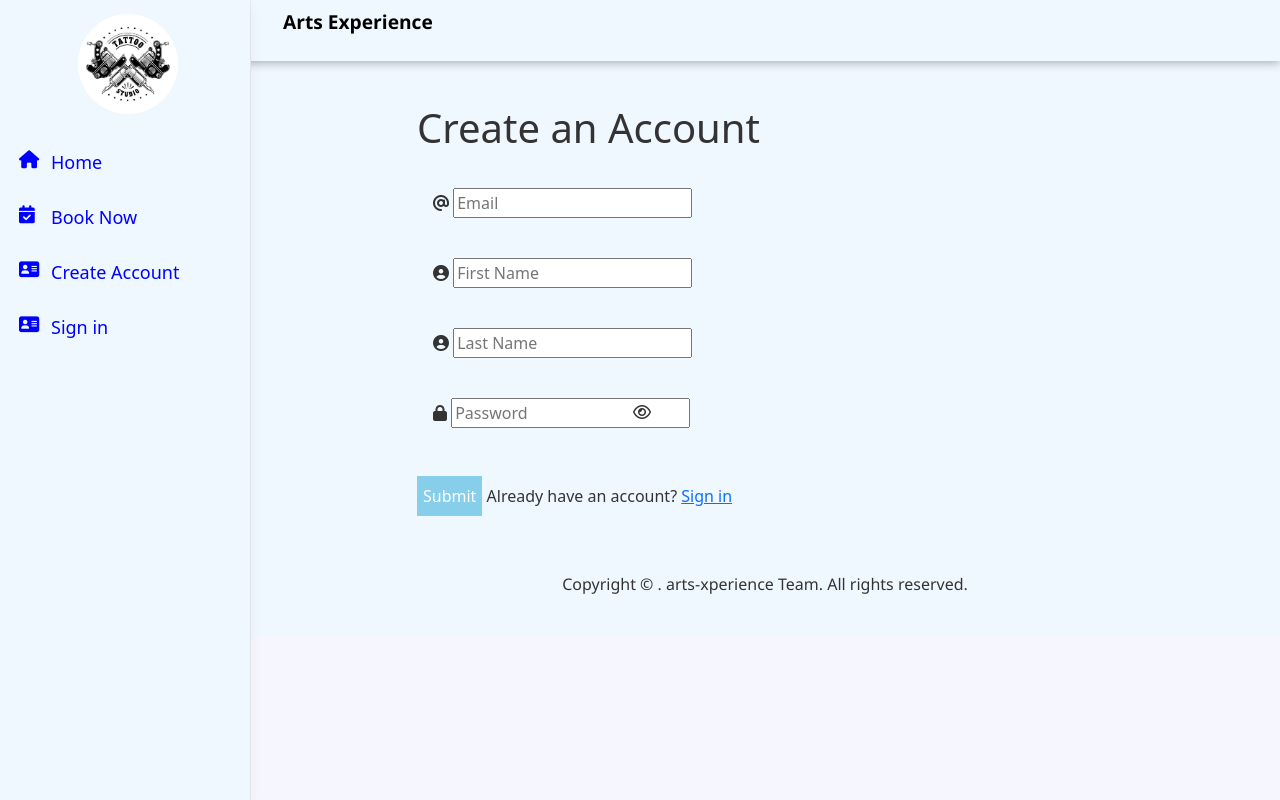
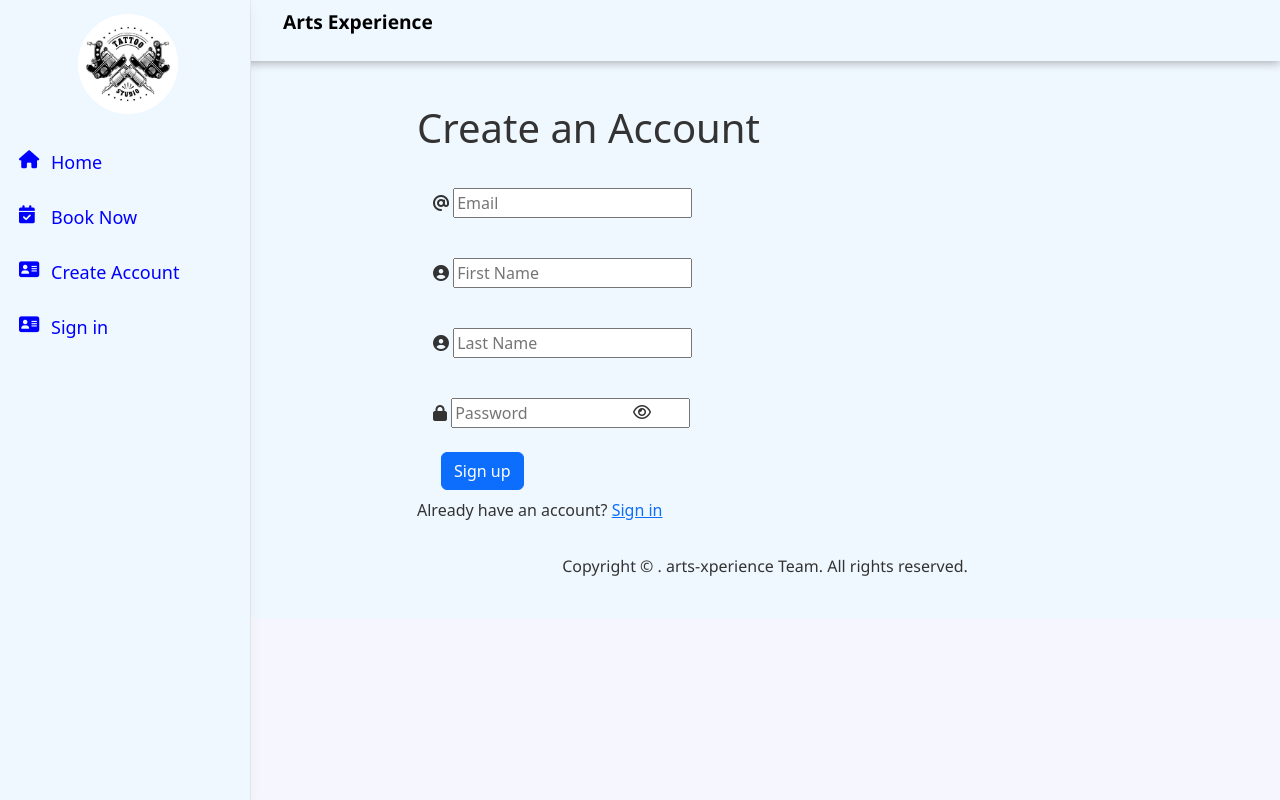
Before and after one commit to Samboja651/body-artwork, a Flask app: page /sign_up in a window 1280 px wide. Run offline with Flask 3, Linux system fonts and the light colour scheme.

Commit message:
bug fixes

```diff
--- a/templates/login.html
+++ b/templates/login.html
@@ -26,8 +26,10 @@
                         <i class="fa-regular fa-eye" id="v_plain" style="display: block;"></i>
                     </div>
                 </div>
-                <button type="submit" class="block w-full bg-blue-600 mt-4 py-2 rounded-2xl text-white font-semibold mb-4" style="background-color: skyblue; border: none;">Submit</button>
-                <span class="text-sm ml-2 cursor-pointer">Don't have an account? <a href="{{ url_for('sign_up') }}">Create Account</a></span>
+                <div class="flex px-4 mb-2">
+                    <button type="submit" class="btn btn-primary">Sign in</button>
+                </div>
+                <p class="text-sm ml-2 cursor-pointer">Don't have an account? <a href="{{ url_for('sign_up') }}">Create Account</a></p>
             </form>
             {% endblock %}
         </div>
--- a/templates/register.html
+++ b/templates/register.html
@@ -21,7 +21,6 @@
         <input class="pl-2 w-full outline-none border-none" type="text" name="lname" maxlength="15" placeholder="Last Name" required/>
     </div>
 
-
     <div class="flex items-center border-2 py-2 px-3 rounded-2xl mb-4">
         <i class="fa-solid fa-lock"></i>
         <input class="pl-2 w-full outline-none border-none" type="password" name="password" id="password" placeholder="Password" minlength="8" required/>
@@ -30,7 +29,9 @@
             <i class="fa-regular fa-eye" id="v_plain" style="display: block;"></i>
         </div>
     </div>
-    <button type="submit" class="block w-full bg-blue-600 mt-4 py-2 rounded-2xl text-white font-semibold mb-4" style="background-color: skyblue; border: none;">Submit</button>
+    <div class="flex px-4 mb-2">
+        <button type="submit" class="btn btn-primary">Sign up</button>
+    </div>
     <span class="text-sm ml-2 cursor-pointer mb-4">Already have an account?  <a href="{{ url_for('sign_in') }}">Sign in</a></span>
 </form>
 {% endblock %}
```
